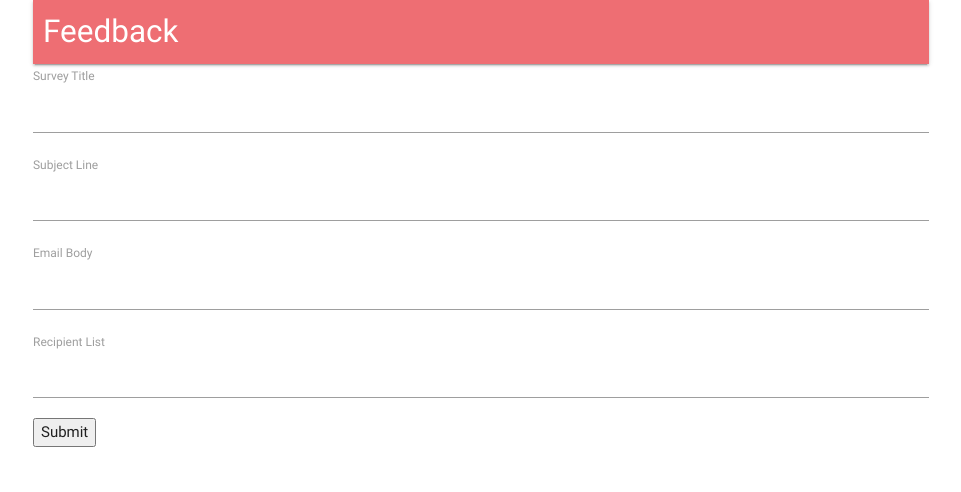
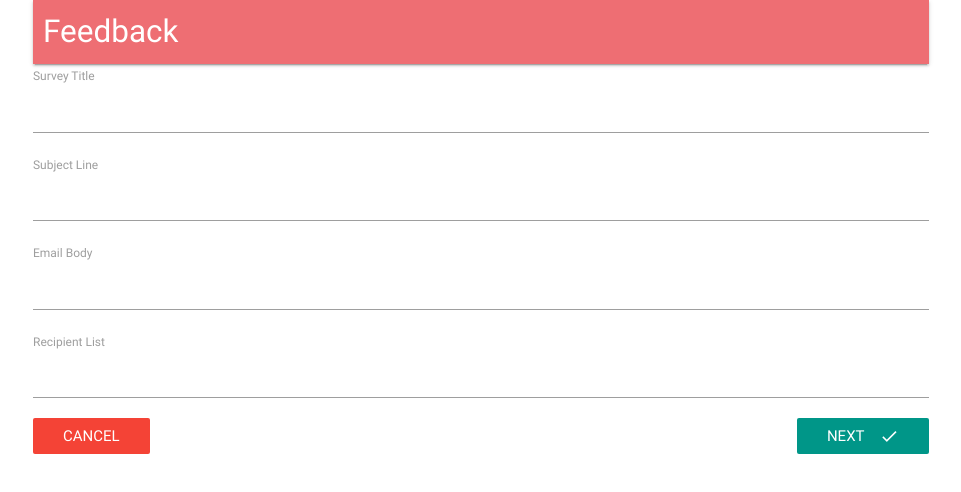
Before and after one commit to acrylix/Feedback, a React (Create React App) app in the folder client/: page /surveys/new in a window 1280 px wide. Shown: the top 492 px of the page, without its empty margins (159-1120 px from the left). Built offline with nearby package versions, Linux system fonts and the light colour scheme; no server answers.

Commit message:
styling survey form

```diff
--- a/client/src/components/App.js
+++ b/client/src/components/App.js
@@ -16,16 +16,14 @@
 
   render() {
     return (
-      <div className="container">
         <BrowserRouter>
-          <div>
+          <div className="container">
             <Header />
             <Route exact path="/" component={Landing} />
             <Route exact path="/surveys" component={Dashboard} />
             <Route path="/surveys/new" component={SurveyNew} />
           </div>
         </BrowserRouter>
-      </div>
     );
   }
 }
--- a/client/src/components/surveys/SurveyForm.js
+++ b/client/src/components/surveys/SurveyForm.js
@@ -1,6 +1,7 @@
 import React, { Component } from 'react';
 import { reduxForm, Field } from 'redux-form';
 import SurveyField from './SurveyField';
+import { Link } from 'react-router-dom';
 import _ from 'lodash';
 
 const FIELDS = [
@@ -15,7 +16,13 @@
   renderFields() {
     return _.map(FIELDS, ({ label, name }) => {
       return (
-        <Field key={name} component={SurveyField} type="text" label={label} name={name} />
+        <Field
+          key={name}
+          component={SurveyField}
+          type="text"
+          label={label}
+          name={name}
+        />
       );
     });
   }
@@ -24,7 +31,12 @@
       <div>
         <form onSubmit={this.props.handleSubmit(values => console.log(values))}>
           {this.renderFields()}
-          <button type="submit">Submit</button>
+          <Link to="/surveys" className="red btn-flat white-text">
+            Cancel
+          </Link>
+          <button type="submit" className="teal btn-flat right white-text">
+            Next<i className="material-icons right">done</i>
+          </button>
         </form>
       </div>
     );
```
